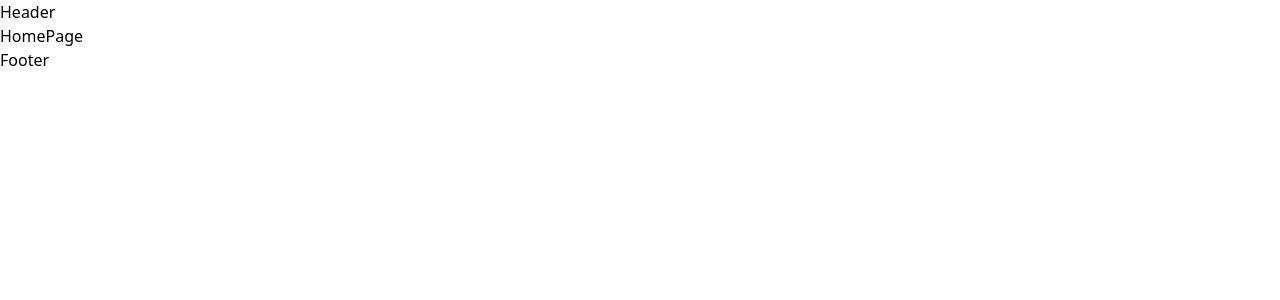
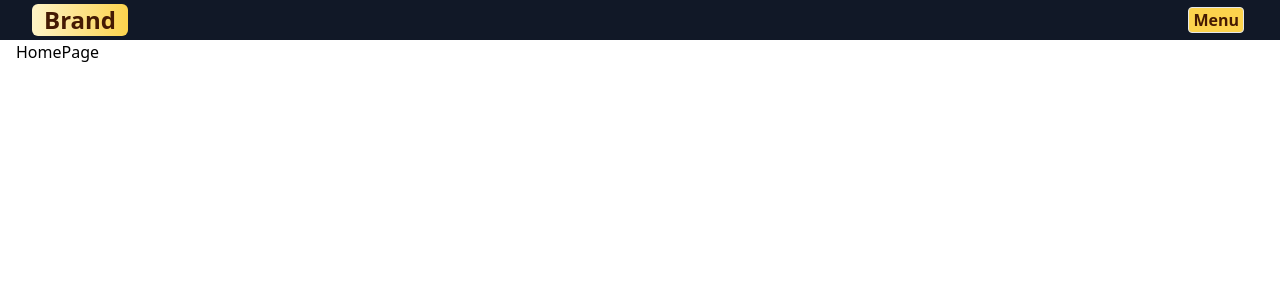
Before and after one commit to atlanticitsolutions/mentoring1, a React (Vite) app: page / in a window 1280 px wide. Shown: the top 300 px of the page. Built offline with nearby package versions, Linux system fonts and the light colour scheme.

Commit message:
Added menu items, but not showing

```diff
--- a/src/App.jsx
+++ b/src/App.jsx
@@ -4,12 +4,12 @@ import Footer from './components/Footer'
 
 function App() {
   return (
-    <div className='relative'>
+    <div className='relative '>
       <Header />
-      <main className='relative'>
+      <main className='relative max-w-screen-xl mx-auto px-1 lg:px-4'>
         <Outlet />
       </main>
-      <Footer />
+      {/* <Footer /> */}
     </div>
   )
 }
--- a/src/components/Header.jsx
+++ b/src/components/Header.jsx
@@ -1,5 +1,100 @@
-import React from 'react'
+import { useState } from 'react'
+import { Link } from 'react-router-dom'
 
 export default function Header() {
-  return <div>Header</div>
+  const [isMenuOpen, setIsMenuOpen] = useState(false)
+
+  const items = [
+    {
+      title: 'Home',
+      url: '/',
+    },
+    {
+      title: 'About',
+      url: '/#about',
+    },
+    {
+      title: 'Contact',
+      url: '/#contact',
+    },
+  ]
+
+  return (
+    <header className='sticky top-0 bg-gray-900 z-30 m-0'>
+      <nav className='flex items-center justify-between px-1 lg:px-8 py-1 mx-auto max-w-full lg:max-w-screen-xl'>
+        <Link
+          to='/'
+          aria-label='Brand'
+          title='Brand'
+          className='inline-flex items-center'
+        >
+          <div className='flex px-1 py-0 items-center bg-gradient-to-r from-amber-100 to-amber-300 rounded-md '>
+            <span className='mx-2 text-sm sm:text-base md:text-2xl font-extrabold text-amber-950 hover:text-amber-900'>
+              Brand
+            </span>
+          </div>
+        </Link>
+        <ul className='hidden xs:flex items-center space-x-4 md:space-x-8 text-sm md:text-lg hover:underline'>
+          {items.map((item) => (
+            <li key={item.url}>
+              <a
+                href={item.url}
+                className='font-medium tracking-wide text-amber-300 transition-colors duration-200 hover:text-amber-50  active:text-amber-200'
+              >
+                {item.title}
+              </a>
+            </li>
+          ))}
+        </ul>
+        <div className='xs:hidden'>
+          <button
+            aria-label='Open Menu'
+            title='Open Menu'
+            className='bg-amber-300 text-amber-950 hover:text-amber-700 border px-1 py-0 mr-1 font-semibold transition duration-200 rounded focus:outline-none focus:shadow-outline z-30'
+            onClick={() => setIsMenuOpen(true)}
+          >
+            Menu
+          </button>
+          {isMenuOpen && (
+            <div className='z-50 absolute top-0 left-[2vw] w-[96%]'>
+              <div className='p-5 bg-white border rounded shadow-sm'>
+                <div className='flex items-center justify-between mb-4'>
+                  <div>
+                    <button
+                      aria-label='Close Menu'
+                      title='Close Menu'
+                      className='p-2 -mt-2 -mr-2 transition duration-200 rounded hover:bg-gray-200 focus:bg-gray-200 focus:outline-none focus:shadow-outline'
+                      onClick={() => setIsMenuOpen(false)}
+                    >
+                      <svg className='w-6 text-gray-900' viewBox='0 0 24 24'>
+                        <path
+                          fill='currentColor'
+                          d='M19.7,4.3c-0.4-0.4-1-0.4-1.4,0L12,10.6L5.7,4.3c-0.4-0.4-1-0.4-1.4,0s-0.4,1,0,1.4l6.3,6.3l-6.3,6.3 c-0.4,0.4-0.4,1,0,1.4C4.5,19.9,4.7,20,5,20s0.5-0.1,0.7-0.3l6.3-6.3l6.3,6.3c0.2,0.2,0.5,0.3,0.7,0.3s0.5-0.1,0.7-0.3 c0.4-0.4,0.4-1,0-1.4L13.4,12l6.3-6.3C20.1,5.3,20.1,4.7,19.7,4.3z'
+                        />
+                      </svg>
+                    </button>
+                  </div>
+                </div>
+                <nav>
+                  <ul className='space-y-4'>
+                    {items.map((item) => (
+                      <li>
+                        <a
+                          onClick={() => setIsMenuOpen(false)}
+                          href={item.url}
+                          className='font-medium tracking-wide text-amber-800 transition-colors duration-200 hover:text-amber-300'
+                        >
+                          {item.title}
+                        </a>
+                      </li>
+                    ))}
+                  </ul>
+                </nav>
+              </div>
+            </div>
+          )}
+        </div>
+      </nav>
+    </header>
+  )
 }
```
